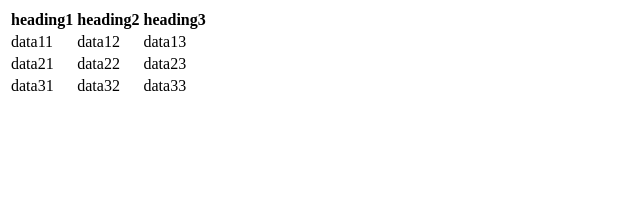
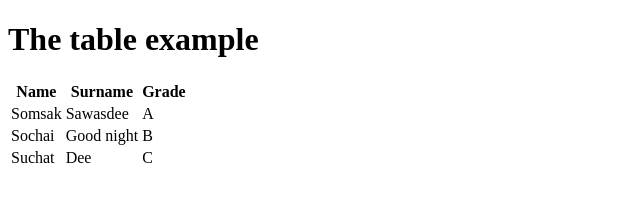
Before and after one commit to sirawat-top/tablelayout, a plain HTML site: page index.html in a window 1280 px wide. Shown: the whole page, without its empty margins (0-640 px from the left). Drawn offline with Linux system fonts and the light colour scheme.

Commit message:
activity2

```diff
--- a/index.html
+++ b/index.html
@@ -7,26 +7,27 @@
     <title>Document</title>
 </head>
 <body>
+    <h1>The table example</h1>
     <table>
         <tr>
-            <th>heading1</th>
-            <th>heading2</th>
-            <th>heading3</th>
+            <th>Name</th>
+            <th>Surname</th>
+            <th>Grade</th>
         </tr>
         <tr>
-            <td>data11</td>
-            <td>data12</td>
-            <td>data13</td>
+            <td>Somsak</td>
+            <td>Sawasdee</td>
+            <td>A</td>
         </tr>
         <tr>
-            <td>data21</td>
-            <td>data22</td>
-            <td>data23</td>
+            <td>Sochai</td>
+            <td>Good night</td>
+            <td>B</td>
         </tr>
         <tr>
-            <td>data31</td>
-            <td>data32</td>
-            <td>data33</td>
+            <td>Suchat</td>
+            <td>Dee</td>
+            <td>C</td>
         </tr>
     </table>
 </body>
```
